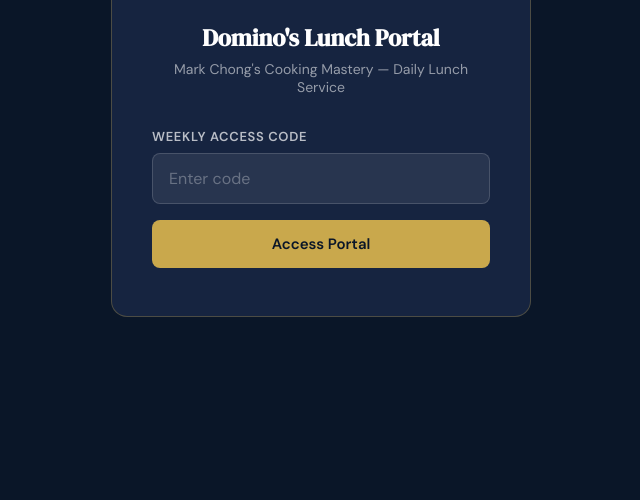
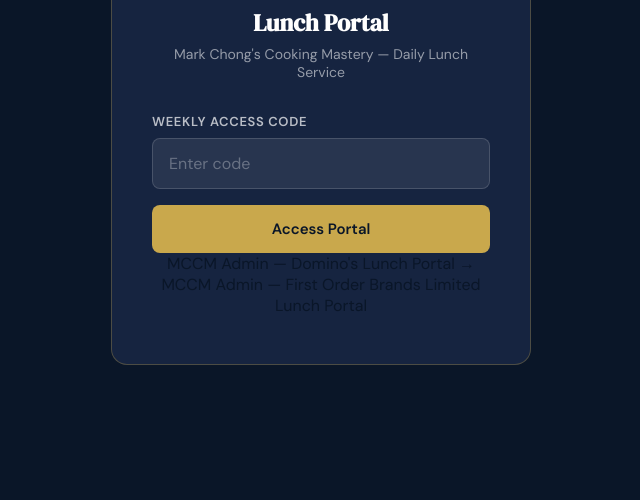
Before and after one commit to chongiesja/chongiesja.github.io, a plain HTML site: page dominos-lunch-order.html in a window 1280 px wide. Shown: the part 300-800 px from the top of the page, without its empty margins (319-959 px from the left). Drawn offline with Linux system fonts and the light colour scheme.

Commit message:
Update dominos-lunch-order.html

```diff
--- a/dominos-lunch-order.html
+++ b/dominos-lunch-order.html
@@ -312,13 +312,12 @@ table.weekly td:first-child { font-weight: 600; color: var(--muted); font-size:
 <div id="lock-screen">
   <div class="lock-card">
     <div class="lock-logo">MC</div>
-    <h1>Domino's Lunch Portal</h1>
+    <h1>First Order Brands Limited Lunch Portal</h1>
     <p>Mark Chong's Cooking Mastery — Daily Lunch Service</p>
     <label for="access-code">Weekly Access Code</label>
     <input type="password" id="access-code" placeholder="Enter code" maxlength="20" autocomplete="off">
     <button class="btn-unlock" onclick="checkCode()">Access Portal</button>
-    <div class="lock-error" id="lock-error">Incorrect code. Please check with your Domino's coordinator.</div>
-  </div>
+    <span>MCCM Admin — Domino's Lunch Portal</span> → <span>MCCM Admin — First Order Brands Limited Lunch Portal</span>
 </div>
 
 <!-- ── WEEKEND SCREEN ── -->
@@ -340,8 +339,7 @@ table.weekly td:first-child { font-weight: 600; color: var(--muted); font-size:
     <div class="header-inner">
       <div class="header-brand">
         <div class="header-logo">MC</div>
-        <span>MCCM Lunch Portal — Domino's Pizza Jamaica</span>
-      </div>
+        <span>MCCM Lunch Portal — First Order Brands Limited</span>
       <div class="header-meta">
         <strong id="header-date"></strong>
         <span id="header-cutoff">Order by 10:00 AM</span>
```
